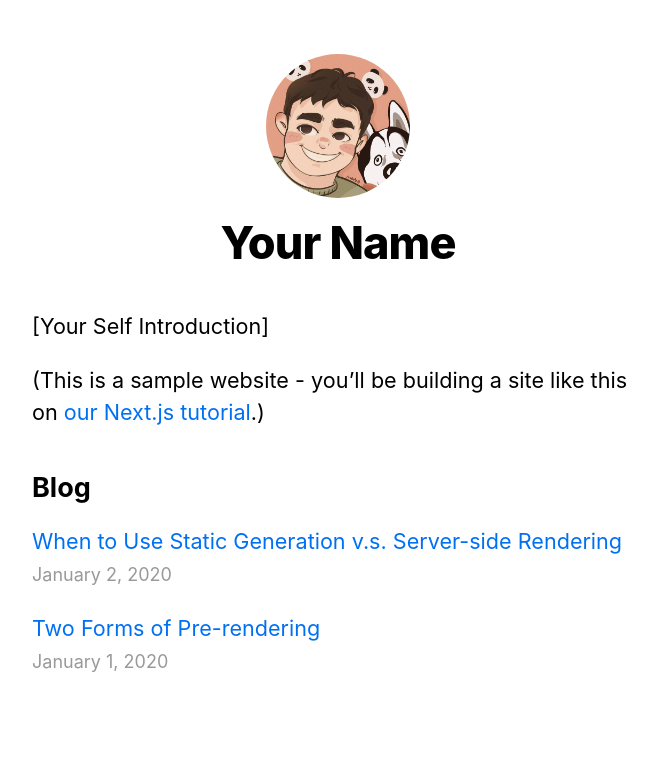
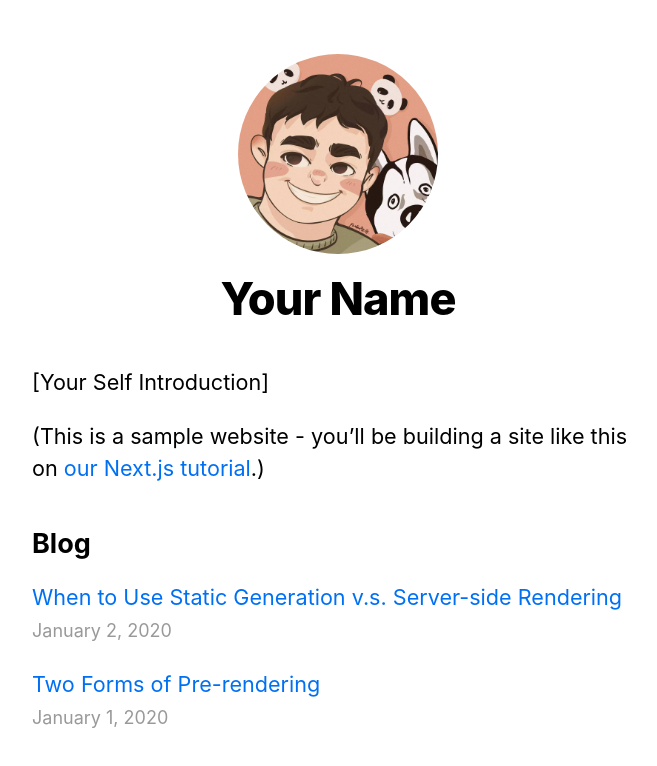
Before and after one commit to LG-17864078090/nextjs-blog, a Next.js app: page / in a window 1280 px wide. Shown: the top 766 px of the page, without its empty margins (302-959 px from the left). Built offline with nearby package versions, Linux system fonts and the light colour scheme.

Commit message:
feat: init

```diff
--- a/components/Layout.js
+++ b/components/Layout.js
@@ -1,7 +1,8 @@
 import Head from "next/head";
-import styles from "../styles//layout.module.css";
+import Link from "next/link";
+import Image from "next/image";
+import styles from "../styles/layout.module.css";
 import utilStyles from "../styles/utils.module.css";
-import Link from "next/link";
 
 const name = "Your Name";
 export const siteTitle = "Next.js Sample Website";
@@ -27,7 +28,9 @@ export default function Layout({ children, home }) {
       <header className={styles.header}>
         {home ? (
           <>
-            <img
+            <Image
+              width="200"
+              height="200"
               src="/images/profile.jpg"
               className={`${styles.headerHomeImage} ${utilStyles.borderCircle}`}
               alt={name}
@@ -38,7 +41,9 @@ export default function Layout({ children, home }) {
           <>
             <Link href="/">
               <a>
-                <img
+                <Image
+                  width="200"
+                  height="200"
                   src="/images/profile.jpg"
                   className={`${styles.headerImage} ${utilStyles.borderCircle}`}
                   alt={name}
--- a/postcss.config.js
+++ b/postcss.config.js
@@ -15,9 +15,9 @@ module.exports = {
       },
     ],
   ],
-  purge: [
-    // Use *.tsx if using TypeScript
-    "./pages/**/*.js",
-    "./components/**/*.js",
-  ],
+  // purge: [
+  //   // Use *.tsx if using TypeScript
+  //   "./pages/**/*.js",
+  //   "./components/**/*.js",
+  // ],
 };
```
